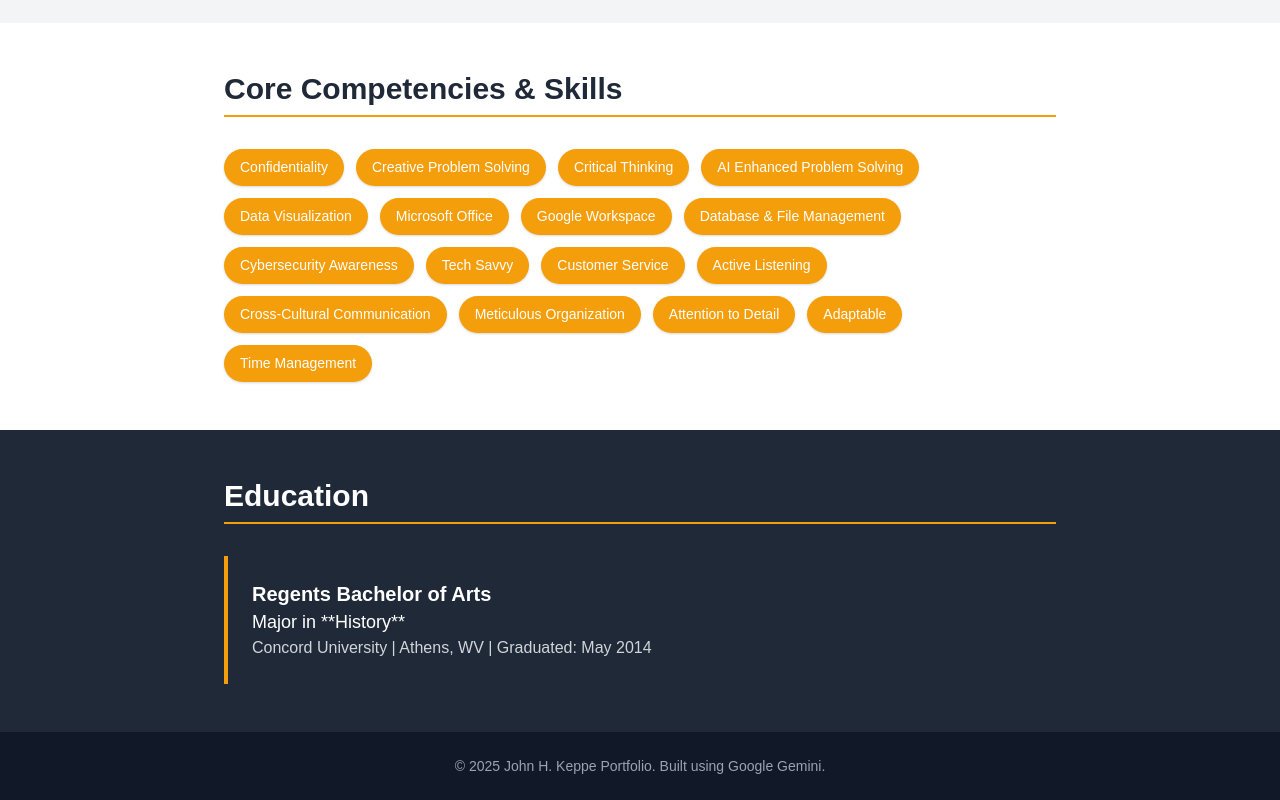
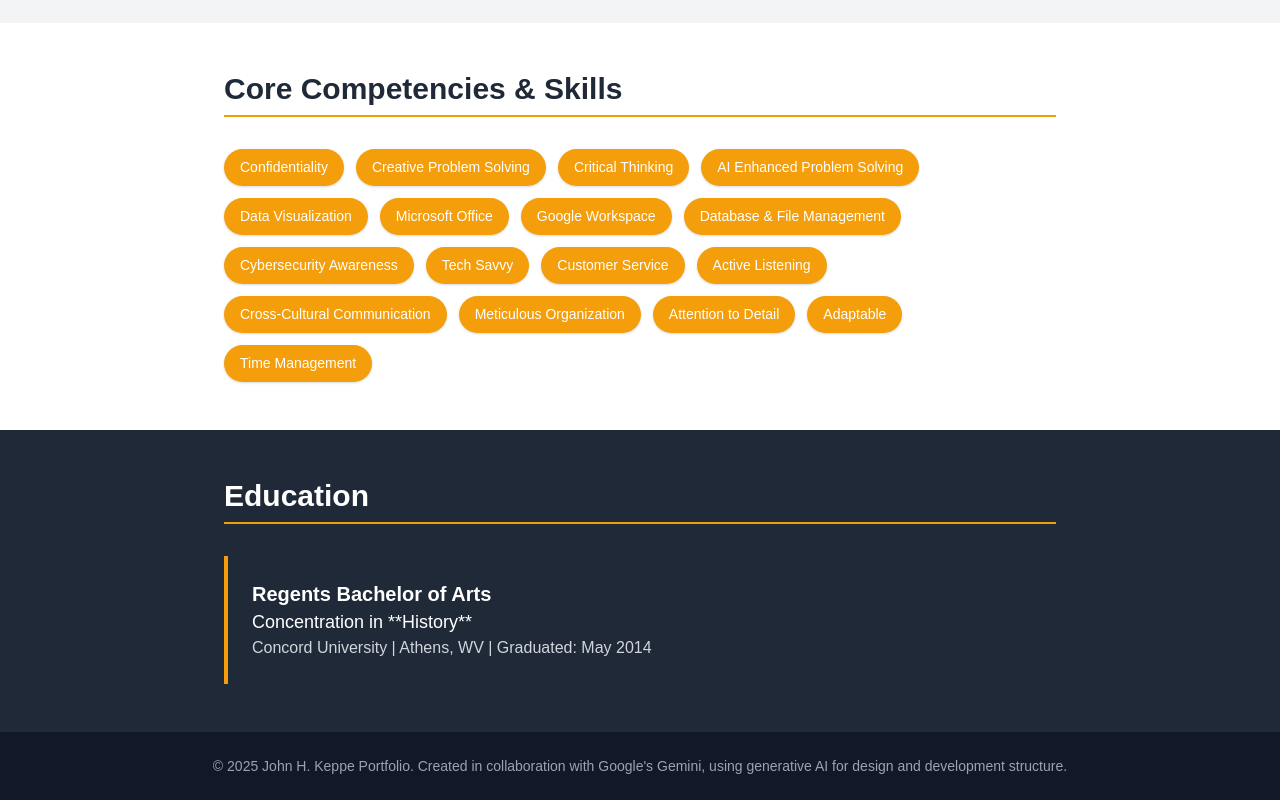
Before and after one commit to johnhkeppe/portfolio, a plain HTML site: page index.html in a window 1280 px wide. Shown: the part 3078-3878 px from the top of the page. Drawn offline with nearby package versions, Linux system fonts and the light colour scheme.

Commit message:
Update index.html

```diff
--- a/index.html
+++ b/index.html
@@ -149,14 +149,14 @@
             <h2 class="text-3xl font-semibold border-b-2 border-amber-500 pb-2 mb-8">Education</h2>
             <div class="p-6 border-l-4 border-amber-500">
                 <h3 class="text-xl font-bold">Regents Bachelor of Arts</h3>
-                <p class="text-lg">Major in **History**</p>
+                <p class="text-lg">Concentration in **History**</p>
                 <p class="text-md font-light text-gray-300">Concord University | Athens, WV | Graduated: May 2014</p>
             </div>
         </div>
     </section>
 
     <footer class="bg-gray-900 text-gray-400 p-6 text-center text-sm">
-        <p>&copy; 2025 John H. Keppe Portfolio. Built using Google Gemini. </p>
+        <p>&copy; 2025 John H. Keppe Portfolio. Created in collaboration with Google's Gemini, using generative AI for design and development structure. </p>
     </footer>
 
 <button id="backToTopBtn"
```
